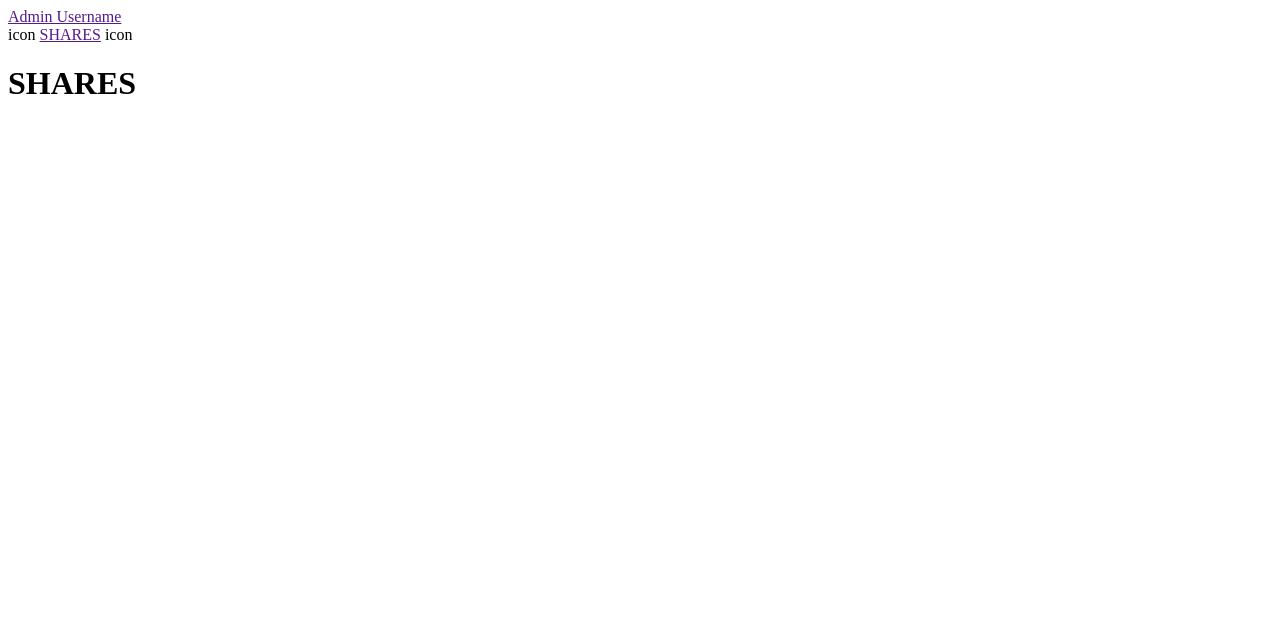
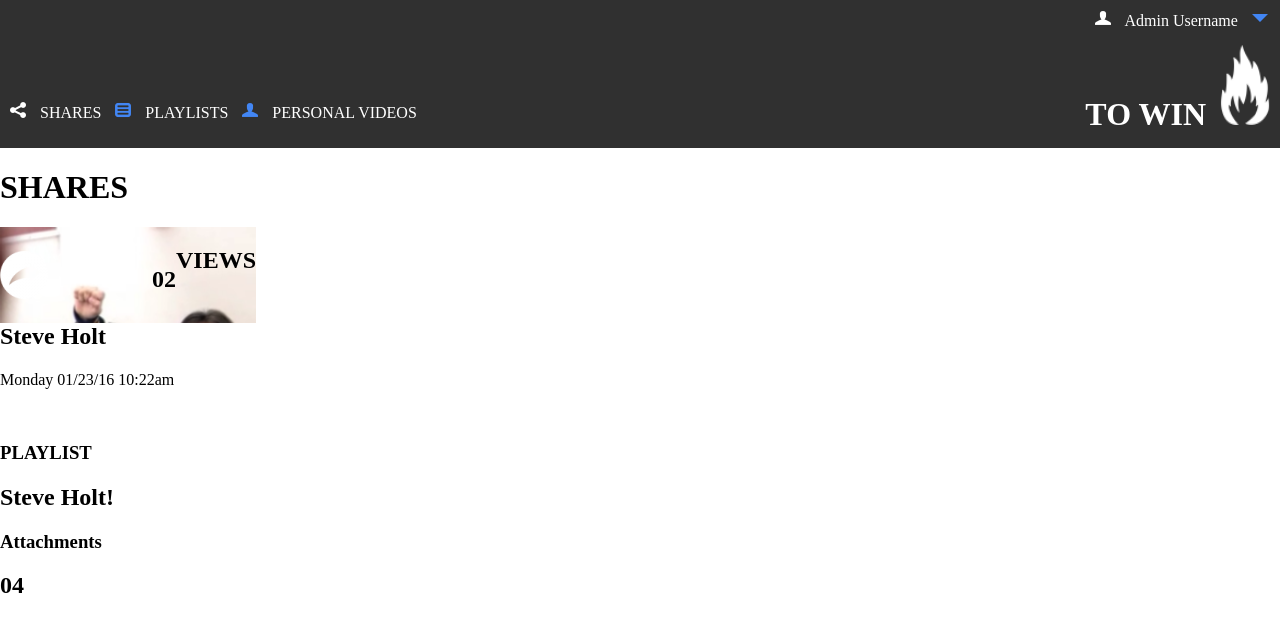
Before and after one commit to marikaross/mr-comp-challenge-2, a plain HTML site: page index.html in a window 1280 px wide. Drawn offline with Linux system fonts and the light colour scheme.

Commit message:
Add icons and images

```diff
--- a/index.html
+++ b/index.html
@@ -2,32 +2,52 @@
 <html lang="en">
 <head>
   <title>Marika Ross Comp Challenge 2</title>
+  <link rel="stylesheet" type="text/css" href="normalize.css">
   <link rel="stylesheet" type="text/css" href="styles.css">
   <meta name="viewport" content="width=device-width, initial-scale=1">
 </head>
 <body>
-  <header>
-    <article><a href="">Admin Username</a></article>
-    icon
-    <a href="">SHARES</a>
-    icon
-    <a href="PERSONAL VIDEOS"></a>
-  </header>
+  <header class="header">
+     <img src="images/user-16.png" alt="user profile" class="tiny-icon">
+      <a href="">Admin Username</a>
+      <img src="images/arrow-216-16.png" alt="change user icon" class="tiny-icon">
+      <br>
+      <H1 class="logo">TO WIN</H1>
+      <img src="images/flammable-64.png" class="logo large-icon">
+    </header>
+    <nav>
+      <img src="images/sharethis-16.png" alt="shares icon" class="tiny-icon">
+      <a href="">SHARES</a>
+      <img src="images/activity-feed-16.png" alt="dropdown to playlists" class="tiny-icon">
+      <a href="">PLAYLISTS</a>
+      <img src="images/user-16 (1).png" alt="" class="tiny-icon">
+      <a href="">PERSONAL VIDEOS</a>
+    </nav>
   <main>
     <h1>SHARES</h1>
-    <article>
-      <section>
-
-      </section>
+    <article class="card">
+      <h2 class="playcount">VIEWS</h2>
+      <br>
+      <h2 class="playcount num">02</h2>
+      <img class="arrow" src="images/arrow-61-48.png">
+        <section>
+          <h2>Steve Holt</h2>
+          <p>Monday 01/23/16 10:22am</p>
+          <a href="">http://2win.2winstage.com/p/Stave_Holt</a>
+          <h3>PLAYLIST</h3>
+          <h2>Steve Holt!</h2>
+          <h3>Attachments</h3>
+          <h2 class="num">04</h2>
+        </section>
     </article>
-    <article>
+    <article class="card">
     </article>
-    <article></article>
-    <article></article>
-    <article></article>
-    <article></article>
-    <article></article>
-    <article></article>
+    <article class="card"></article>
+    <article class="card"></article>
+    <article class="card"></article>
+    <article class="card"></article>
+    <article class="card"></article>
+    <article class="card"></article>
   </main>
 
 </body>
--- a/styles.css
+++ b/styles.css
@@ -0,0 +1,57 @@
+header,
+nav {
+  background-color: #303030;
+  color: #fff;
+}
+
+a {
+  color: #fff;
+  text-decoration: none;
+}
+
+article {
+  width: 20vw;
+  border: ;
+}
+
+section {
+  background-color: #fff;
+}
+ .logo {
+  display: inline;
+  padding-top: 10px;
+ }
+
+ .header {
+  float: right;
+  display: block;
+  padding-top: 10px;
+ }
+
+ .tiny-icon {
+  padding: 0 5px;
+  margin: 0 5px;
+ }
+
+ .large-icon {
+  width: 70px;
+  height: 80px;
+  padding-top: 15px;
+ }
+
+ nav {
+  padding-bottom: 25px;
+  padding-top: 8%;
+ }
+
+ .card {
+  background: url("images/SteveHolt2.png") no-repeat;
+}
+
+.playcount {
+  float: right;
+}
+
+.arrow {
+  padding-top: 5px;
+}
```
Also changed, not shown: images/SteveHolt.jpg (added), images/SteveHolt2.png (added), images/activity-feed-16.png (added), images/arrow-216-16.png (added), images/arrow-61-48.png (added), images/flammable-128.png (added), images/flammable-64.png (added), images/redo-5-64.png (added), images/sharethis-16.png (added), images/user-16 (1).png (added), images/user-16.png (added), 1 other file.
